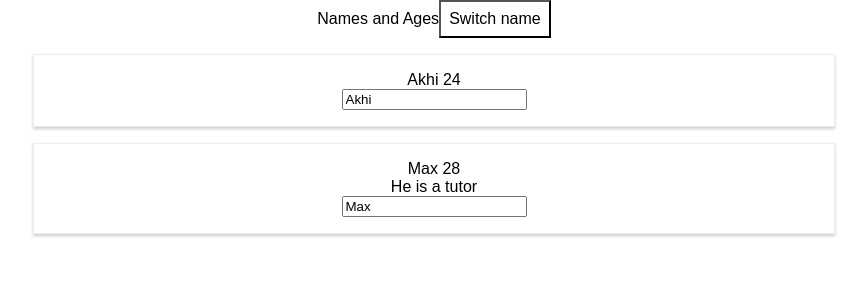
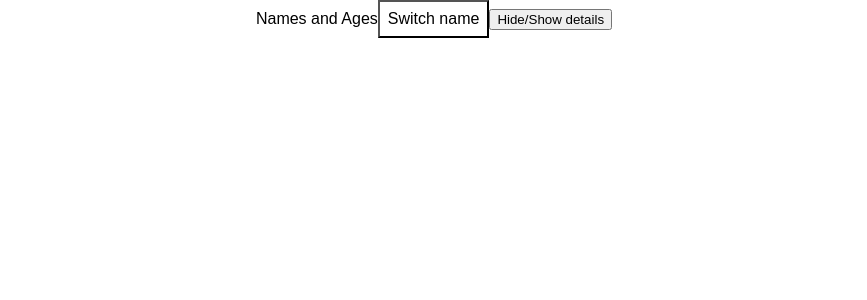
Before and after one commit to AkhilRao52/React-Core, a React (Create React App) app: page / in a window 1280 px wide. Shown: the top 300 px of the page, without its empty margins (206-1073 px from the left). Built offline with nearby package versions, Linux system fonts and the light colour scheme.

Commit message:
rendering content conditionally

```diff
--- a/src/App.js
+++ b/src/App.js
@@ -3,6 +3,7 @@ import Person from './Person/Person'
 import './App.css';
 
 class App extends Component {
+
 
   state = {
     persons: [
@@ -28,7 +29,8 @@ class App extends Component {
           name: "Max",
           age: 27
         }
-    ]
+    ],
+    display: true
     })
   }
 
@@ -47,7 +49,10 @@ class App extends Component {
     })
   }
 
-
+  displayHandler = () => {
+    const doesShow = this.state.display;
+    this.setState({display:!doesShow})
+  }
 
   render() {
 
@@ -59,15 +64,28 @@ class App extends Component {
       cursor: 'pointer'
     }
 
+    let persons = null;
+
+    if(this.state.display){
+      persons =
+      (<div>
+        <Person name= {this.state.persons[0].name} age= {this.state.persons[0].age}/>
+        <Person name= {this.state.persons[1].name} age= {this.state.persons[1].age}
+                click= {() => this.switchNameHandler("Aki")}
+                changed={this.nameChangeHandler}> He is a tutor
+        </Person>
+     </div>)
+    }
+
     return (
       <div className="App">
        Names and Ages
        <button style = {style}
-               onClick = {this.switchNameHandler.bind(this,"AkhilRao")}> Switch name </button>
-       <Person name= {this.state.persons[0].name} age= {this.state.persons[0].age}/>
-       <Person name= {this.state.persons[1].name} age= {this.state.persons[1].age}
-               click= {() => this.switchNameHandler("Aki")}
-               changed={this.nameChangeHandler}> He is a tutor </Person>
+               onClick = {this.switchNameHandler.bind(this,"AkhilRao")}> Switch name
+       </button>
+
+       <button onClick = {this.displayHandler}> Hide/Show details </button>
+       {persons}
       </div>
     );
   }
```
